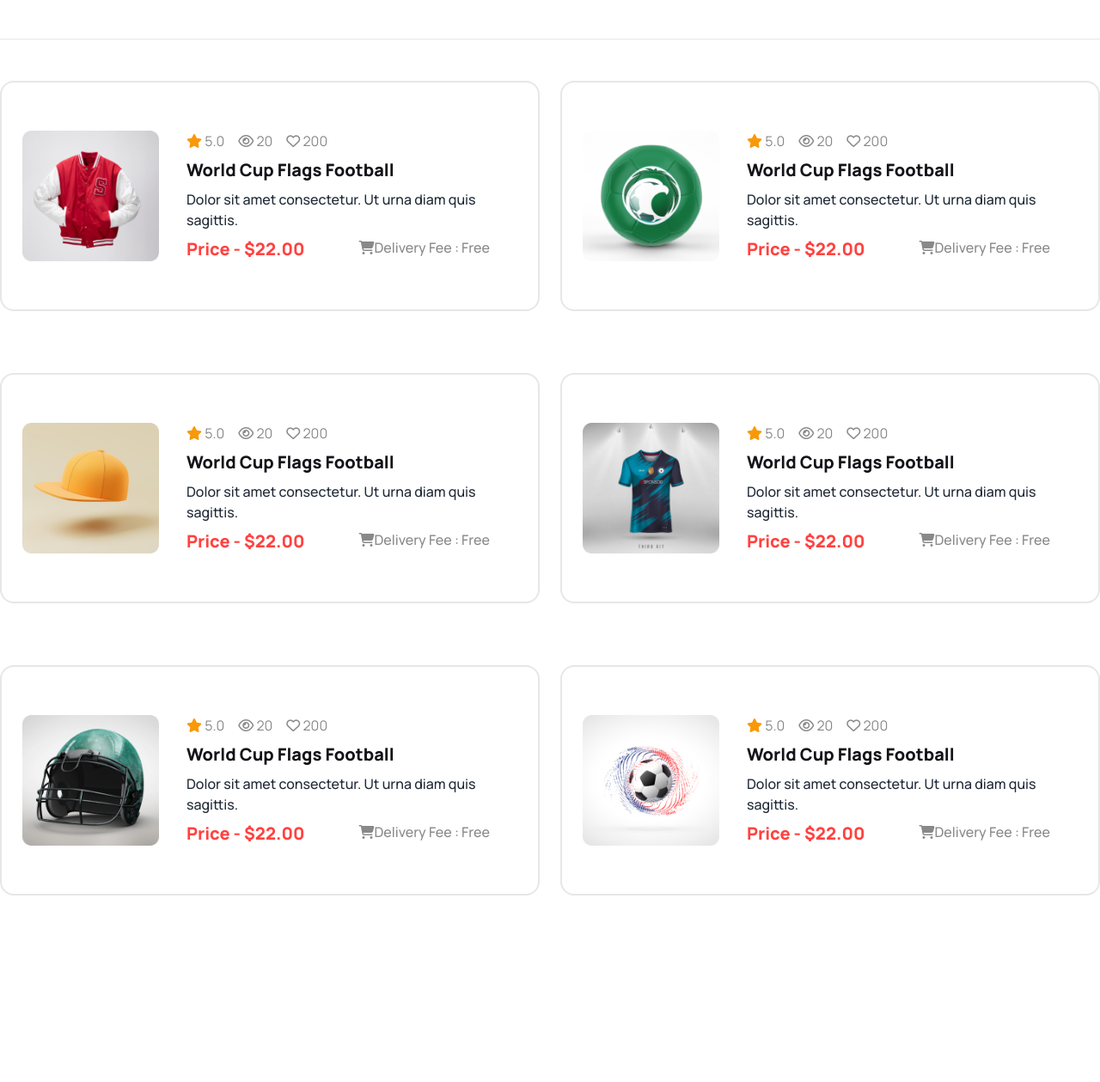
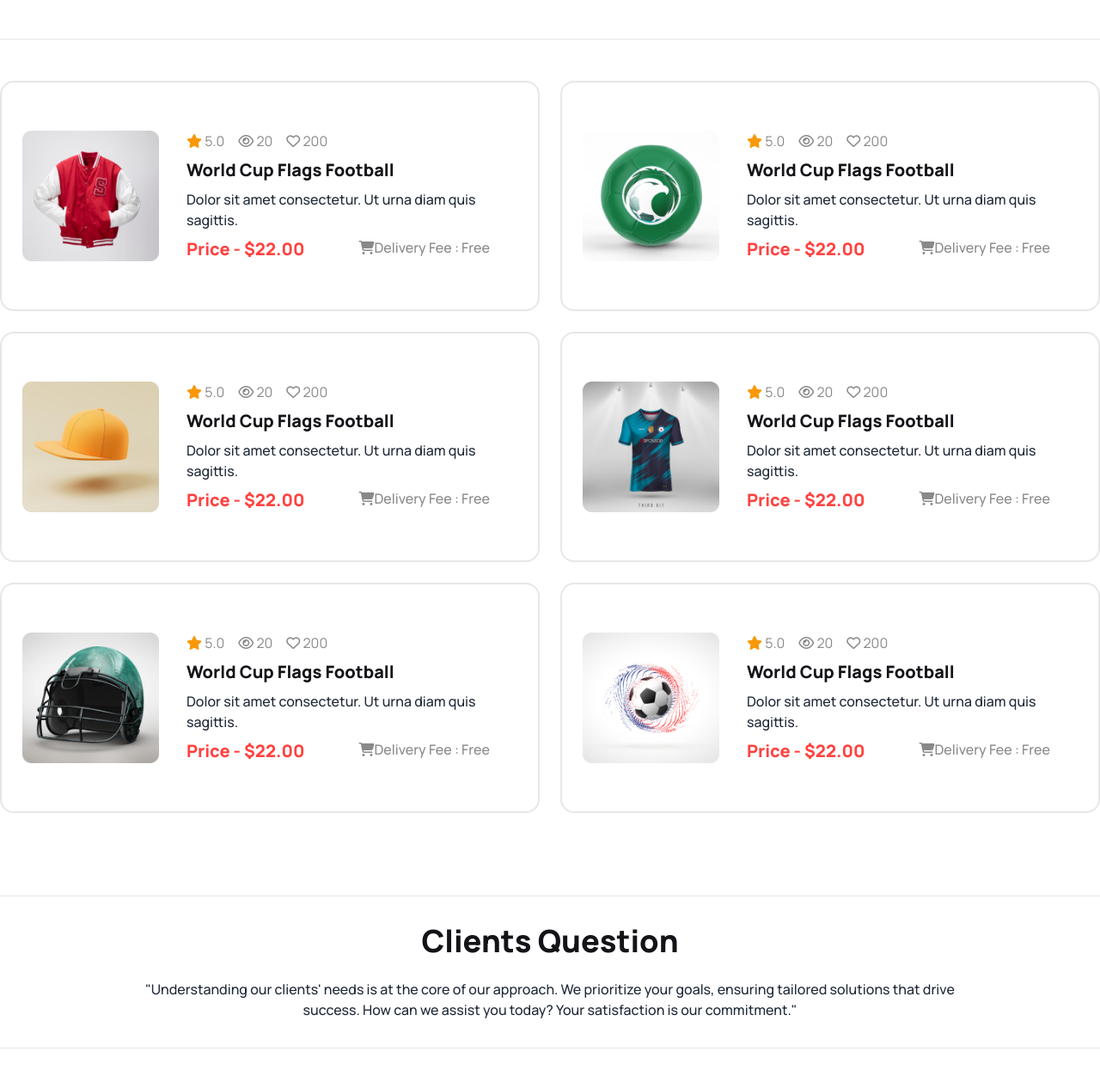
Before and after one commit to MdAlAmin212104/Assignment3, a plain HTML site: page index.html in a window 1280 px wide. Shown: the part 3213-4472 px from the top of the page at 86% size. Before the commit the page ends 4255 px from the top, so only its background shows below. Drawn offline with nearby package versions, Linux system fonts and the light colour scheme.

Commit message:
clinet question section add

```diff
--- a/index.html
+++ b/index.html
@@ -171,11 +171,11 @@
               <h1 class="text-[#131318] text-4xl font-extrabold text-center mt-8">Our New Products</h1>
               <p class="text-[#131318] font-medium text-center py-6 w-9/12 mx-auto">"Introducing our latest innovation: a cutting-edge product designed to redefine convenience and elevate user experience. Experience unparalleled performance, seamless integration, and a sleek design that harmonizes functionality with aesthetics. Elevate your daily routine with our exceptional product – where innovation meets excellence."</p>
             </section>
-            <hr class="mt-12">
+            <hr class="my-12">
 
             <!-- product details section -->
             <section class="grid lg:grid-cols-2 gap-6">
-              <div class="card lg:card-side mt-12 border-2 border-[#1313181a] p-6">
+              <div class="card lg:card-side border-2 border-[#1313181a] p-6">
                 <figure><img src="Images/5.png" alt="Movie" class="w-full"/></figure>
                 <div class="card-body p-0 pt-3 lg:p-8">
                   <div class="flex gap-4 text-[#13131880]">
@@ -198,7 +198,7 @@
                   </div>
                 </div>
               </div>
-              <div class="card lg:card-side mt-12 border-2 border-[#1313181a] p-6">
+              <div class="card lg:card-side border-2 border-[#1313181a] p-6">
                 <figure><img src="Images/6.png" alt="Movie" class="w-full"/></figure>
                 <div class="card-body p-0 pt-3 lg:p-8">
                   <div class="flex gap-4 text-[#13131880]">
@@ -221,7 +221,7 @@
                   </div>
                 </div>
               </div>
-              <div class="card lg:card-side mt-12 border-2 border-[#1313181a] p-6">
+              <div class="card lg:card-side border-2 border-[#1313181a] p-6">
                 <figure><img src="Images/7.png" alt="Movie" class="w-full"/></figure>
                 <div class="card-body p-0 pt-3 lg:p-8">
                   <div class="flex gap-4 text-[#13131880]">
@@ -244,7 +244,7 @@
                   </div>
                 </div>
               </div>
-              <div class="card lg:card-side mt-12 border-2 border-[#1313181a] p-6">
+              <div class="card lg:card-side border-2 border-[#1313181a] p-6">
                 <figure><img src="Images/8.png" alt="Movie" class="w-full"/></figure>
                 <div class="card-body p-0 pt-3 lg:p-8">
                   <div class="flex gap-4 text-[#13131880]">
@@ -267,7 +267,7 @@
                   </div>
                 </div>
               </div>
-              <div class="card lg:card-side mt-12 border-2 border-[#1313181a] p-6">
+              <div class="card lg:card-side border-2 border-[#1313181a] p-6">
                 <figure><img src="Images/9.png" alt="Movie" class="w-full"/></figure>
                 <div class="card-body p-0 pt-3 lg:p-8">
                   <div class="flex gap-4 text-[#13131880]">
@@ -290,7 +290,7 @@
                   </div>
                 </div>
               </div>
-              <div class="card lg:card-side mt-12 border-2 border-[#1313181a] p-6">
+              <div class="card lg:card-side border-2 border-[#1313181a] p-6">
                 <figure><img src="Images/10.png" alt="Movie" class="w-full"/></figure>
                 <div class="card-body p-0 pt-3 lg:p-8">
                   <div class="flex gap-4 text-[#13131880]">
@@ -319,6 +319,15 @@
 
 
             </section>
+            <hr class="mt-24 mb-8">
+
+            <!-- Question section  -->
+
+            <section class="text-center">
+              <h2 class="text-[#131318] text-4xl font-extrabold">Clients Question</h2>
+              <p class="pt-6 w-9/12 mx-auto font-medium">"Understanding our clients' needs is at the core of our approach. We prioritize your goals, ensuring tailored solutions that drive success. How can we assist you today? Your satisfaction is our commitment."</p>
+            </section>
+            <hr class="mt-8 mb-12">
 
       </main>
       <footer>
```
